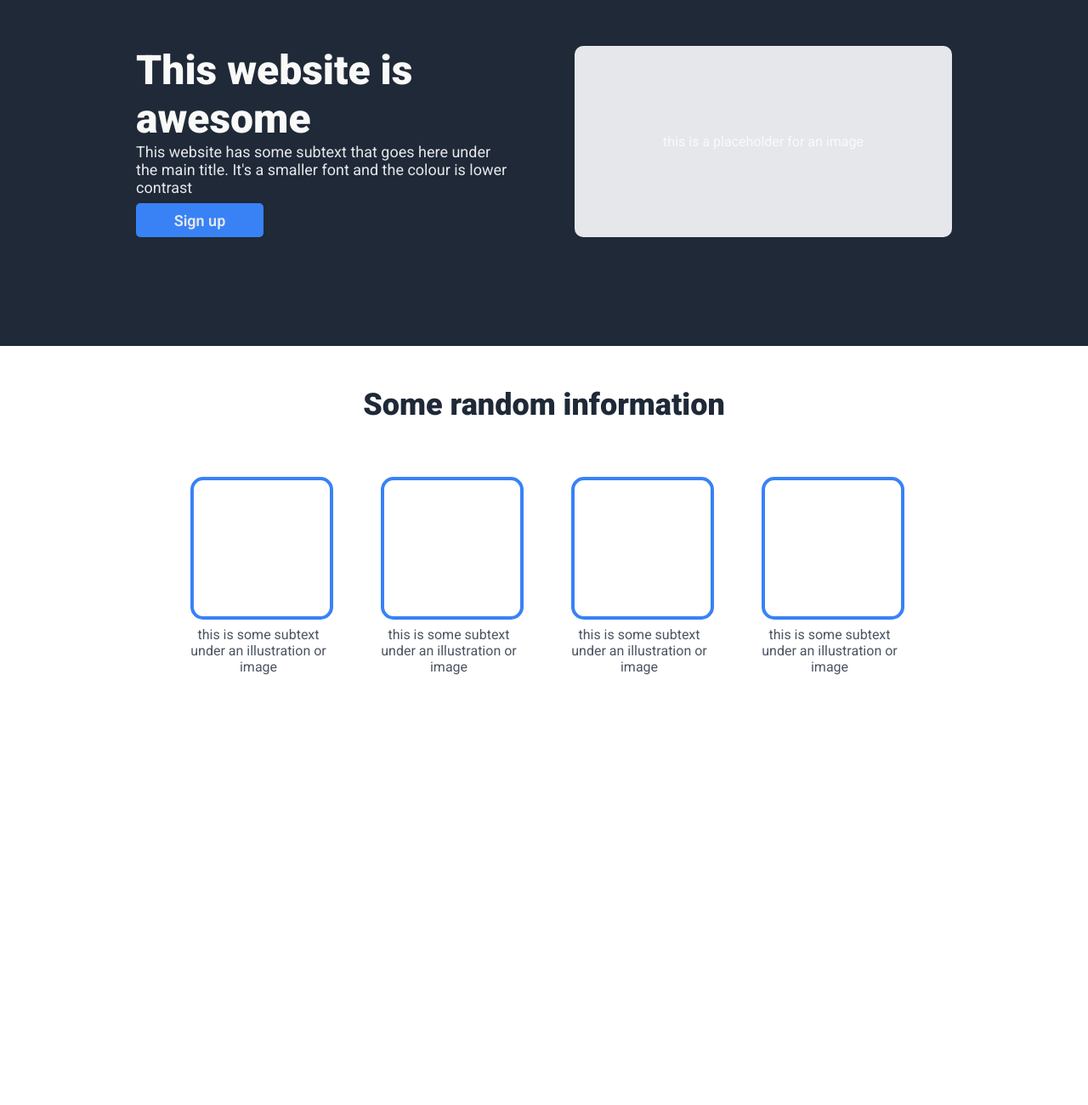
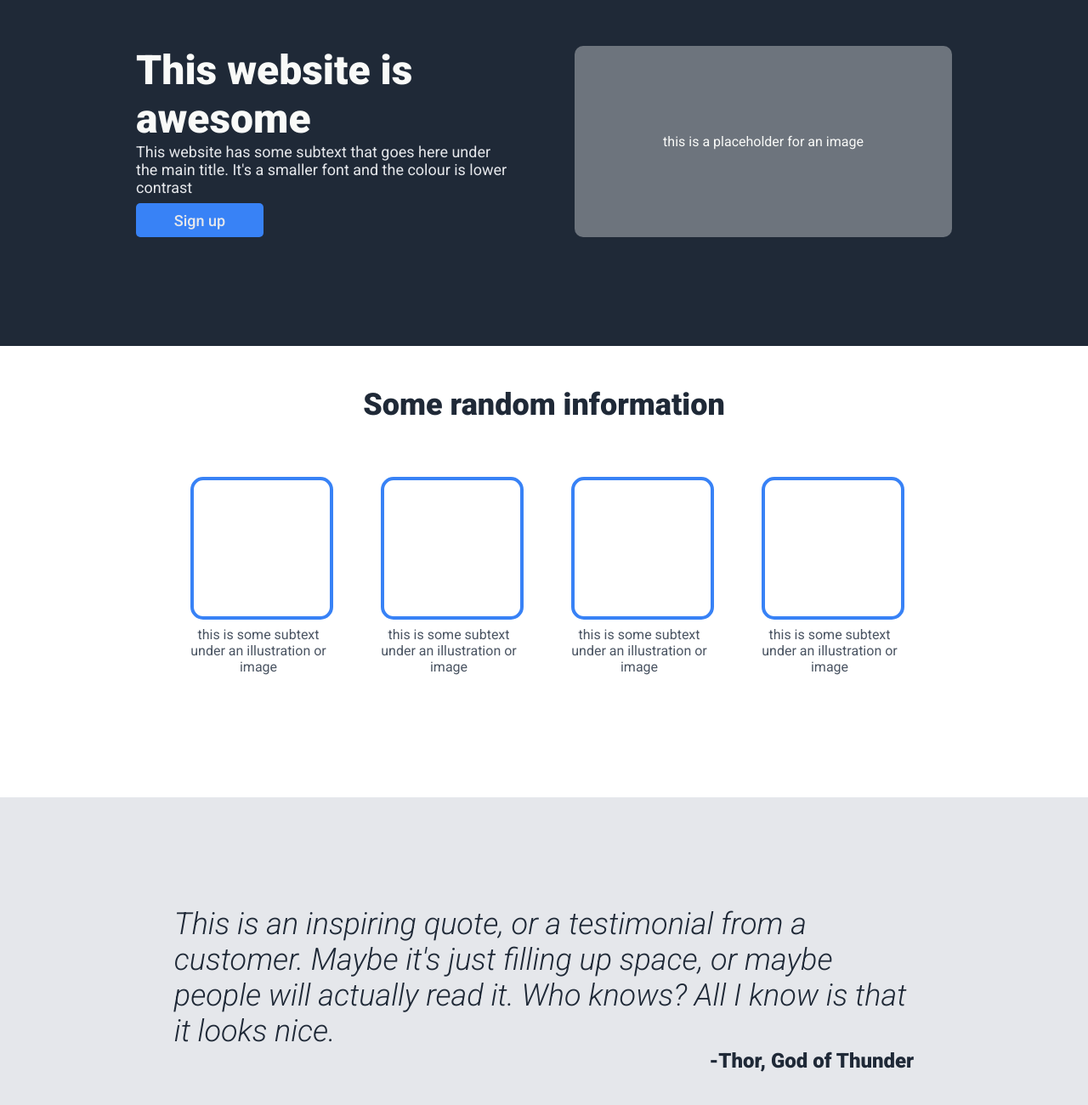
Before and after one commit to TwmMeredydd/odin-landing-page, a plain HTML site: page index.html in a window 1280 px wide. Shown: the part 146-1446 px from the top of the page at 85% size. Before the commit the page ends 1084 px from the top, so only its background shows below. Drawn offline with Linux system fonts and the light colour scheme.

Commit message:
Add quote section

```diff
--- a/index.html
+++ b/index.html
@@ -61,7 +61,14 @@
                 </div>
             </div>
         </div>
-        <div class="quote"></div>
+        <div class="quote">
+            <div class="speech">
+                This is an inspiring quote, or a testimonial from a customer.
+                Maybe it's just filling up space, or maybe people will actually read it.
+                Who knows? All I know is that it looks nice.
+            </div>
+            <div class="speaker"> -Thor, God of Thunder</div>
+        </div>
         <div class="footer"></div>
     </body>
 </html>
--- a/style.css
+++ b/style.css
@@ -1,4 +1,4 @@
-@import url('https://fonts.googleapis.com/css2?family=Roboto:wght@400;600;900&display=swap');
+@import url('https://fonts.googleapis.com/css2?family=Roboto:ital,wght@0,400;0,500;0,900;1,300&display=swap');
 
 body {
     height: 100vh;
@@ -84,12 +84,12 @@ a {
     font-family: inherit;
     border-radius: 5px;
     font-size: 18px;
-    font-weight: 600;
+    font-weight: 500;
 }
 
 .placeholder {
     border-radius: 10px;
-    background-color: #e5e7eb;
+    background-color: #6d747d;
     display: flex;
     justify-content: center;
     align-items: center;
@@ -132,3 +132,24 @@ a {
     height: 160px;
     width: 160px;
 }
+
+.quote {
+    display: flex;
+    flex-direction: column;
+    background-color: #e5e7eb;
+    color: #1f2937;
+    padding: 128px 16vw;
+}
+
+.speech {
+    align-self: center;
+    font-size: 36px;
+    font-style: italic;
+    font-weight: 300;
+}
+
+.speaker {
+    align-self: flex-end;
+    font-size: 24px;
+    font-weight: 900;
+}
```
